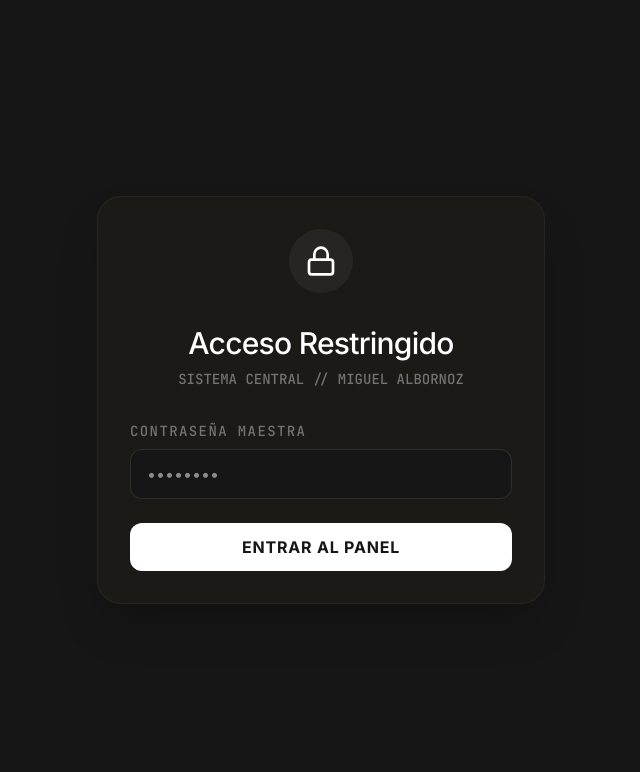
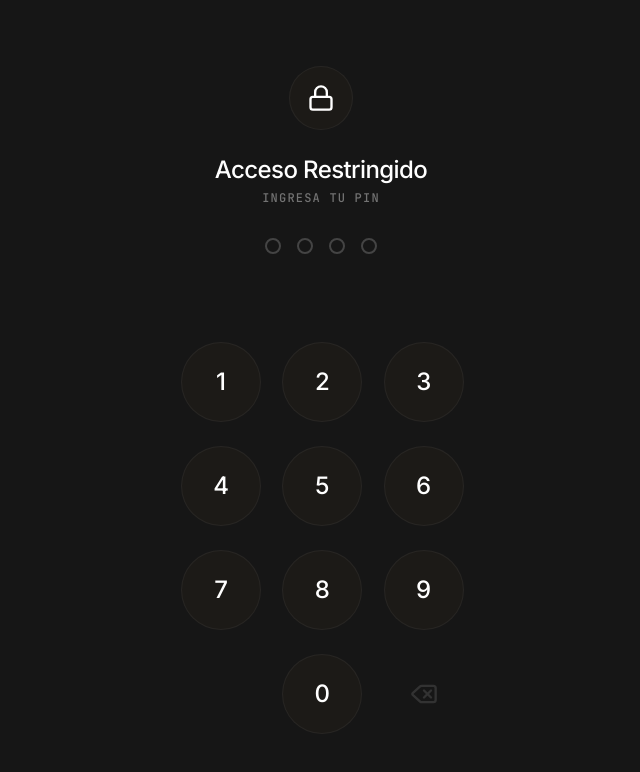
Before and after one commit to 2001mapa/portfolio_mapa, a Next.js app: page /admin/login in a window 1280 px wide. Shown: the top 772 px of the page, without its empty margins (319-959 px from the left). Built offline with nearby package versions, Linux system fonts and the light colour scheme; no server answers.

Commit message:
feat(admin): Redesign login to 4 digit PIN with animations

```diff
--- a/src/app/admin/actions.ts
+++ b/src/app/admin/actions.ts
@@ -5,11 +5,10 @@ import { redirect } from 'next/navigation';
 
 import { SignJWT } from 'jose';
 
-export async function loginAction(prevState: any, formData: FormData) {
-  const password = formData.get('password');
-  const adminPassword = process.env.ADMIN_PASSWORD;
+export async function loginAction(pin: string) {
+  const adminPin = process.env.ADMIN_PIN || '2001'; // Default fallback
 
-  if (password === adminPassword) {
+  if (pin === adminPin) {
     if (!process.env.JWT_SECRET) return { error: 'Error Crítico: JWT_SECRET no está configurado en Vercel' };
     const secret = new TextEncoder().encode(process.env.JWT_SECRET);
 
--- a/src/app/admin/login/page.tsx
+++ b/src/app/admin/login/page.tsx
@@ -1,62 +1,141 @@
 'use client';
 
-import { useActionState, useEffect } from 'react';
+import { useState, useEffect } from 'react';
 import { loginAction } from '../actions';
-import { Lock } from 'lucide-react';
-import { motion } from 'framer-motion';
+import { Lock, Delete } from 'lucide-react';
+import { motion, AnimatePresence } from 'framer-motion';
 
 export default function LoginPage() {
-  const [state, formAction, isPending] = useActionState(loginAction, undefined);
+  const [pin, setPin] = useState<string>('');
+  const [error, setError] = useState<string | null>(null);
+  const [isPending, setIsPending] = useState(false);
+  const [shake, setShake] = useState(false);
 
+  // Handle number click
+  const handleNumber = (num: number) => {
+    if (pin.length < 4 && !isPending) {
+      setPin(prev => prev + num);
+      setError(null);
+    }
+  };
+
+  // Handle delete click
+  const handleDelete = () => {
+    if (pin.length > 0 && !isPending) {
+      setPin(prev => prev.slice(0, -1));
+      setError(null);
+    }
+  };
+
+  // Auto-submit when 4 digits are entered
   useEffect(() => {
-    if (state?.success) {
-      window.location.href = '/admin';
-    }
-  }, [state]);
+    const submitPin = async () => {
+      if (pin.length === 4) {
+        setIsPending(true);
+        const result = await loginAction(pin);
+
+        if (result?.error) {
+          setError(result.error);
+          setPin('');
+          setShake(true);
+          setTimeout(() => setShake(false), 500);
+          setIsPending(false);
+        } else if (result?.success) {
+          window.location.href = '/admin';
+        }
+      }
+    };
+
+    submitPin();
+  }, [pin]);
 
   return (
     <div className="min-h-screen bg-obsidian flex flex-col items-center justify-center p-6 text-bone font-[family-name:var(--font-die-grotesk-b)]">
       <motion.div
-        initial={{ opacity: 0, y: 20 }}
-        animate={{ opacity: 1, y: 0 }}
-        className="w-full max-w-md bg-[#1c1a17] border border-white/5 rounded-3xl p-8 shadow-2xl"
+        initial={{ opacity: 0, scale: 0.95 }}
+        animate={{ opacity: 1, scale: 1 }}
+        className="w-full max-w-sm flex flex-col items-center"
       >
-        <div className="flex justify-center mb-8">
-          <div className="w-16 h-16 rounded-full bg-bone/5 flex items-center justify-center text-bone">
-            <Lock size={32} />
-          </div>
+        <div className="flex justify-center mb-6">
+          <motion.div
+            animate={{
+              boxShadow: isPending ? ['0px 0px 0px rgba(255,255,255,0)', '0px 0px 30px rgba(255,255,255,0.2)', '0px 0px 0px rgba(255,255,255,0)'] : 'none',
+            }}
+            transition={{ duration: 1.5, repeat: isPending ? Infinity : 0 }}
+            className="w-16 h-16 rounded-full bg-[#1c1a17] border border-white/5 flex items-center justify-center text-bone"
+          >
+            <Lock size={28} className={isPending ? 'opacity-50' : 'opacity-100'} />
+          </motion.div>
         </div>
 
-        <h1 className="text-3xl text-center mb-2 font-medium tracking-tight">Acceso Restringido</h1>
-        <p className="text-slate text-center text-sm mb-8 font-[family-name:var(--font-ibm-plex-mono)]">
-          SISTEMA CENTRAL // MIGUEL ALBORNOZ
+        <h1 className="text-2xl text-center mb-1 font-medium tracking-tight">Acceso Restringido</h1>
+        <p className="text-slate text-center text-xs mb-8 font-[family-name:var(--font-ibm-plex-mono)] uppercase tracking-widest">
+          Ingresa tu PIN
         </p>
 
-        <form action={formAction} className="flex flex-col gap-6">
-          <div className="flex flex-col gap-2">
-            <label className="text-sm text-slate uppercase tracking-widest font-[family-name:var(--font-ibm-plex-mono)]">
-              Contraseña Maestra
-            </label>
-            <input
-              type="password"
-              name="password"
-              required
-              className="bg-obsidian border border-white/10 rounded-xl px-4 py-3 text-bone focus:outline-none focus:border-bone transition-colors"
-              placeholder="••••••••"
+        {/* PIN Dots */}
+        <motion.div
+          className="flex gap-4 mb-10"
+          animate={shake ? { x: [-10, 10, -10, 10, -5, 5, 0] } : {}}
+          transition={{ duration: 0.4 }}
+        >
+          {[0, 1, 2, 3].map((index) => (
+            <motion.div
+              key={index}
+              className={`w-4 h-4 rounded-full border-2 ${pin.length > index ? 'bg-bone border-bone' : 'bg-transparent border-white/20'}`}
+              initial={false}
+              animate={{
+                scale: pin.length > index ? [1, 1.3, 1] : 1,
+              }}
+              transition={{ duration: 0.2 }}
             />
-            {state?.error && (
-              <p className="text-red-400 text-sm mt-1">{state.error}</p>
+          ))}
+        </motion.div>
+
+        {/* Error Message */}
+        <div className="h-6 mb-6 w-full text-center">
+          <AnimatePresence>
+            {error && (
+              <motion.p
+                initial={{ opacity: 0, y: -10 }}
+                animate={{ opacity: 1, y: 0 }}
+                exit={{ opacity: 0 }}
+                className="text-red-400 text-sm"
+              >
+                {error}
+              </motion.p>
             )}
-          </div>
+          </AnimatePresence>
+        </div>
 
+        {/* Keypad */}
+        <div className="grid grid-cols-3 gap-4 md:gap-6 w-full max-w-[280px]">
+          {[1, 2, 3, 4, 5, 6, 7, 8, 9].map((num) => (
+            <button
+              key={num}
+              onClick={() => handleNumber(num)}
+              disabled={isPending}
+              className="w-16 h-16 md:w-20 md:h-20 rounded-full bg-[#1c1a17] hover:bg-white/10 border border-white/5 flex items-center justify-center text-2xl font-medium transition-colors disabled:opacity-50 mx-auto"
+            >
+              {num}
+            </button>
+          ))}
+          <div className="w-16 h-16 md:w-20 md:h-20 mx-auto"></div> {/* Empty space */}
           <button
-            type="submit"
+            onClick={() => handleNumber(0)}
             disabled={isPending}
-            className="w-full bg-bone text-obsidian rounded-xl py-3 font-bold uppercase tracking-wider hover:bg-white transition-colors disabled:opacity-50"
+            className="w-16 h-16 md:w-20 md:h-20 rounded-full bg-[#1c1a17] hover:bg-white/10 border border-white/5 flex items-center justify-center text-2xl font-medium transition-colors disabled:opacity-50 mx-auto"
           >
-            {isPending ? 'Verificando...' : 'Entrar al Panel'}
+            0
           </button>
-        </form>
+          <button
+            onClick={handleDelete}
+            disabled={isPending || pin.length === 0}
+            className="w-16 h-16 md:w-20 md:h-20 rounded-full flex items-center justify-center text-slate hover:text-bone transition-colors disabled:opacity-30 mx-auto"
+          >
+            <Delete size={28} />
+          </button>
+        </div>
       </motion.div>
     </div>
   );
```
